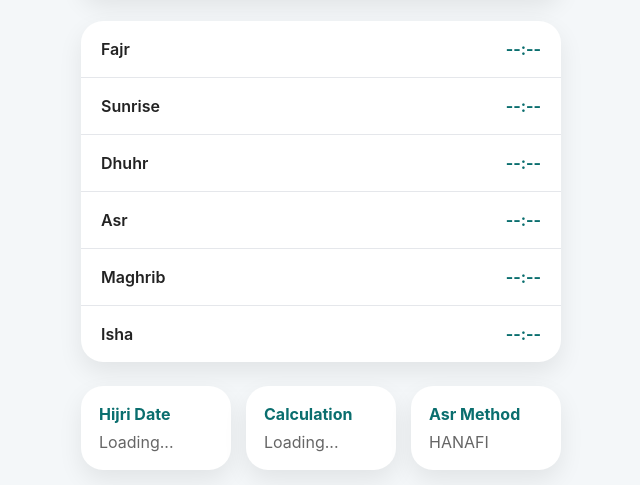
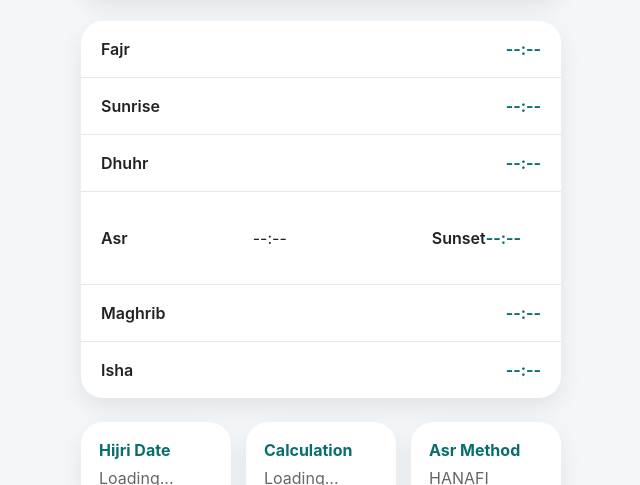
Before and after one commit to bzd88bd/salah-time-marine, a plain HTML site: page index.html in a window 1280 px wide. Shown: the part 615-1100 px from the top of the page, without its empty margins (319-959 px from the left). Drawn offline with Linux system fonts and the light colour scheme.

```diff
--- a/index.html
+++ b/index.html
@@ -135,6 +135,16 @@
 <span>Asr</span>
 
 <span id="asr">--:--</span>
+
+<div class="row">
+    <span>Sunset</span>
+    <span id="sunset">--:--</span>
+</div>
+
+
+
+
+
 
 </div>
 
```
